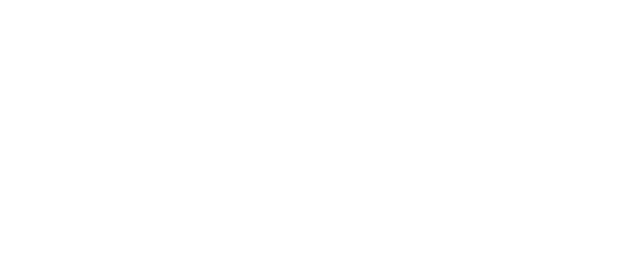
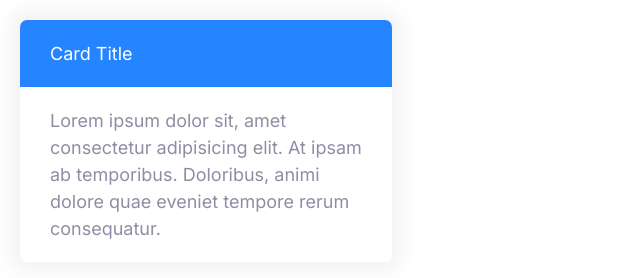
Before and after one commit to JJMcCauley/Moshify, a plain HTML site: page index.html in a window 1280 px wide. Shown: the whole page, without its empty margins (0-640 px from the left). Drawn offline with Linux system fonts and the light colour scheme.

Commit message:
Card component created

```diff
--- a/css/styles.scss
+++ b/css/styles.scss
@@ -286,3 +286,25 @@ a {
     font-size: 1.5rem;
   }
 }
+
+// Cards
+.card {
+  border-radius: 7px;
+  box-shadow: 0 0 20px 10px #f3f3f3;
+  overflow: hidden;
+}
+
+.card__header,
+.card__body {
+  padding: 2rem 3rem;
+}
+
+.card--primary .card__header {
+  background-color: $color-primary;
+  color: #fff;
+}
+
+.card--secondary .card__header {
+  background-color: $color-secondary;
+  color: #fff;
+}
--- a/index.html
+++ b/index.html
@@ -17,7 +17,18 @@
   <body>
     <!DOCTYPE html>
     <html lang="en">
-      <body></body>
+      <body>
+        <div style="width: 30%">
+          <div class="card card--primary">
+            <header class="card__header">Card Title</header>
+            <div class="card__body">
+              Lorem ipsum dolor sit, amet consectetur adipisicing elit. At ipsam
+              ab temporibus. Doloribus, animi dolore quae eveniet tempore rerum
+              consequatur.
+            </div>
+          </div>
+        </div>
+      </body>
     </html>
   </body>
 </html>
```
Also changed, not shown: Components/card.html (added, +10 -0 lines), css/styles.css, css/styles.min.css.
